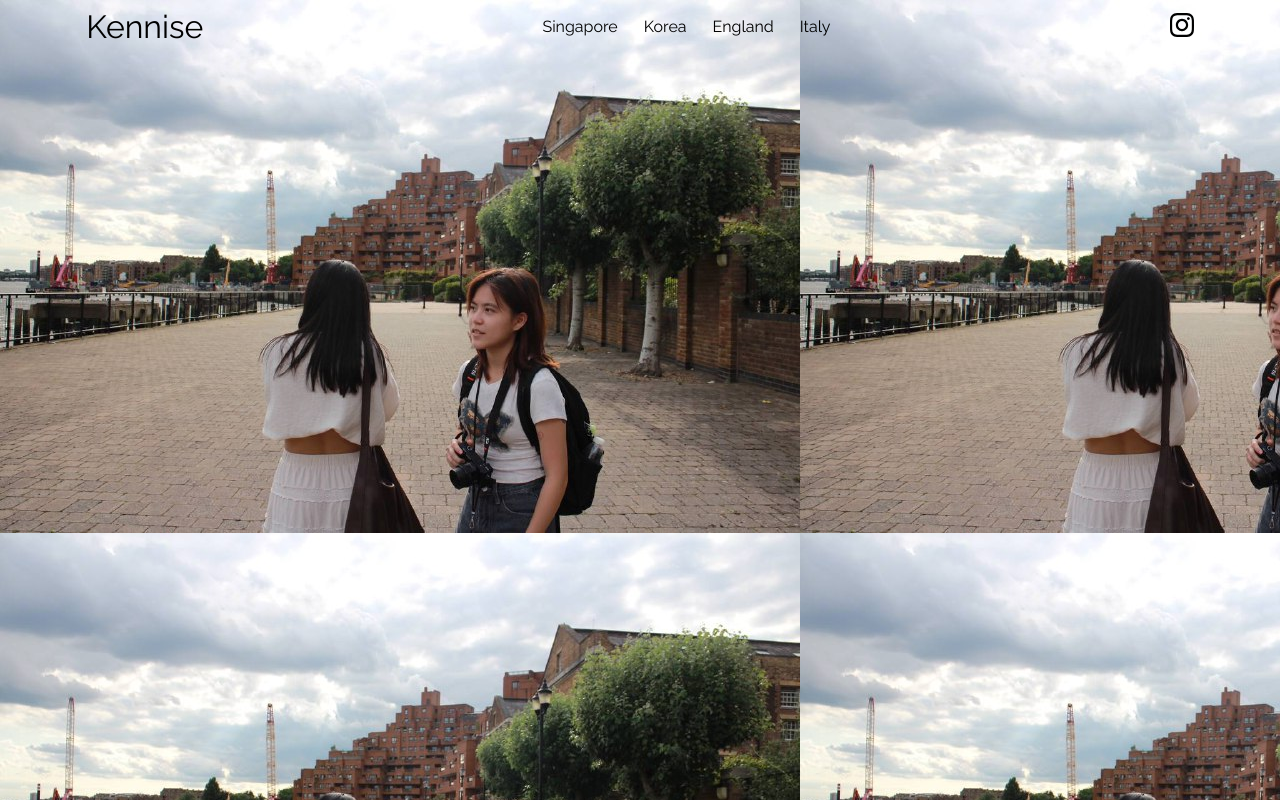
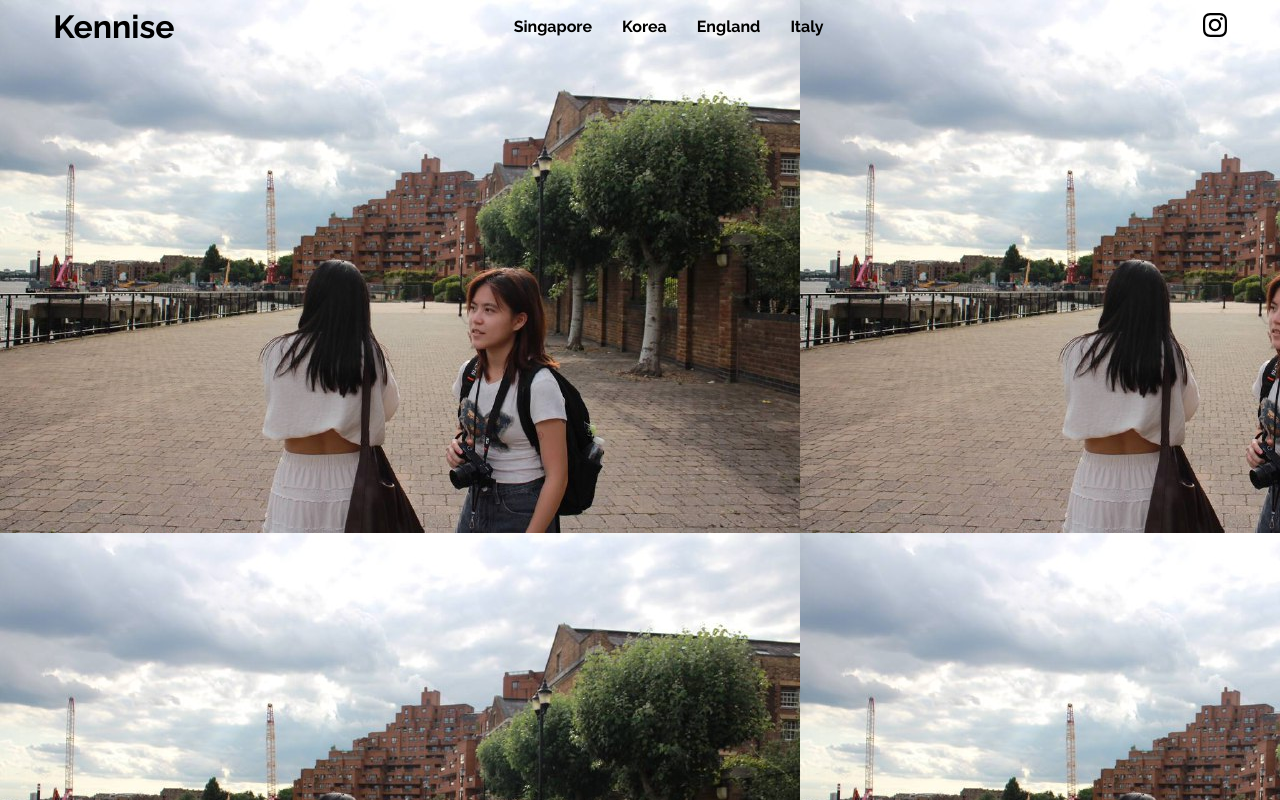
Before and after one commit to khalidzainalab/kennise-photography-portfolio, a plain HTML site: page index.html in a window 1280 px wide. Drawn offline with Linux system fonts and the light colour scheme.

Commit message:
add link to instagram page on instagram logo
add link to instragam button and bold navbar

```diff
--- a/index.html
+++ b/index.html
@@ -32,7 +32,8 @@
                     </ul>
                 </div>
                 <div class="navbar-right">
-                    <a href="https://www.instagram.com">
+                    <a target="_blank"
+                        href="https://www.instagram.com/kennise.png?igsh=MWRhMjc0emJoZDF1Mg%3D%3D&utm_source=qr">
                         <svg xmlns="http://www.w3.org/2000/svg" width="24" height="24" viewBox="0 0 24 24">
                             <path
                                 d="M12 2.163c3.204 0 3.584.012 4.85.07 3.252.148 4.771 1.691 4.919 4.919.058 1.265.069 1.645.069 4.849 0 3.205-.012 3.584-.069 4.849-.149 3.225-1.664 4.771-4.919 4.919-1.266.058-1.644.07-4.85.07-3.204 0-3.584-.012-4.849-.07-3.26-.149-4.771-1.699-4.919-4.92-.058-1.265-.07-1.644-.07-4.849 0-3.204.013-3.583.07-4.849.149-3.227 1.664-4.771 4.919-4.919 1.266-.057 1.645-.069 4.849-.069zm0-2.163c-3.259 0-3.667.014-4.947.072-4.358.2-6.78 2.618-6.98 6.98-.059 1.281-.073 1.689-.073 4.948 0 3.259.014 3.668.072 4.948.2 4.358 2.618 6.78 6.98 6.98 1.281.058 1.689.072 4.948.072 3.259 0 3.668-.014 4.948-.072 4.354-.2 6.782-2.618 6.979-6.98.059-1.28.073-1.689.073-4.948 0-3.259-.014-3.667-.072-4.947-.196-4.354-2.617-6.78-6.979-6.98-1.281-.059-1.69-.073-4.949-.073zm0 5.838c-3.403 0-6.162 2.759-6.162 6.162s2.759 6.163 6.162 6.163 6.162-2.759 6.162-6.163c0-3.403-2.759-6.162-6.162-6.162zm0 10.162c-2.209 0-4-1.79-4-4 0-2.209 1.791-4 4-4s4 1.791 4 4c0 2.21-1.791 4-4 4zm6.406-11.845c-.796 0-1.441.645-1.441 1.44s.645 1.44 1.441 1.44c.795 0 1.439-.645 1.439-1.44s-.644-1.44-1.439-1.44z" />
--- a/style.css
+++ b/style.css
@@ -11,6 +11,7 @@
     font-family: Raleway;
     font-size: 32px;
     color: black;
+    font-weight:bolder;
 }
 
 a {
@@ -29,10 +30,11 @@ a {
 
 .navbar-center ul {
     display: flex;
-    gap: 26px;
+    margin-right: 40px;
+    gap: 30px;
     list-style-type: none;
     font-family: Raleway;
-
+    font-weight:bold;
 }
 
 
```
